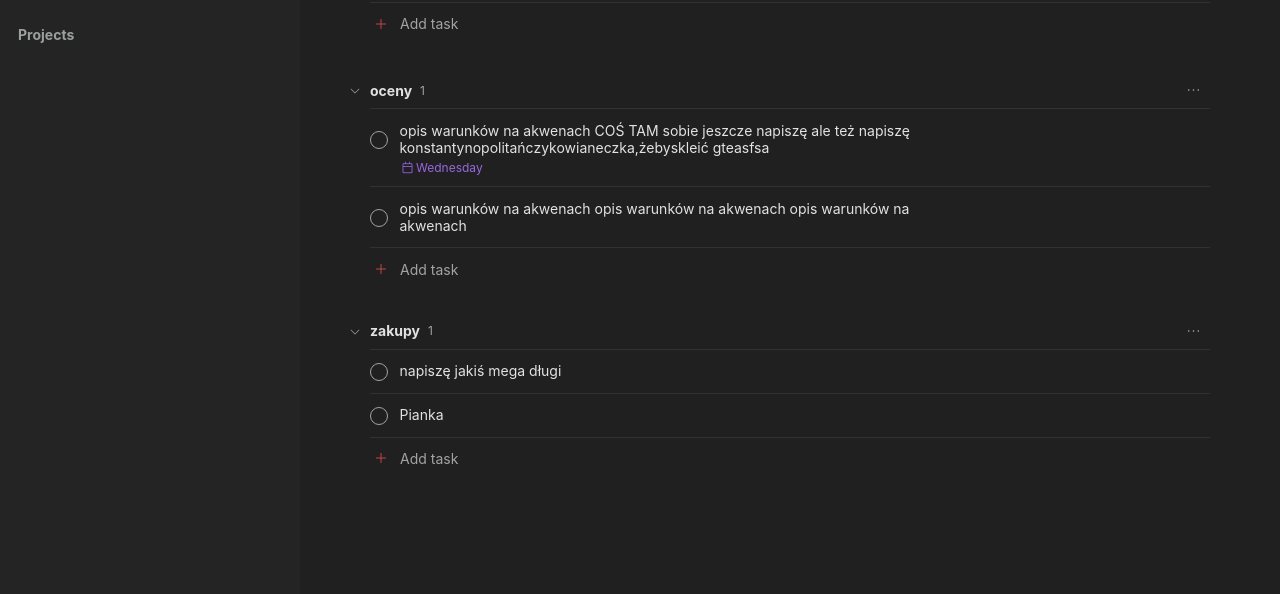
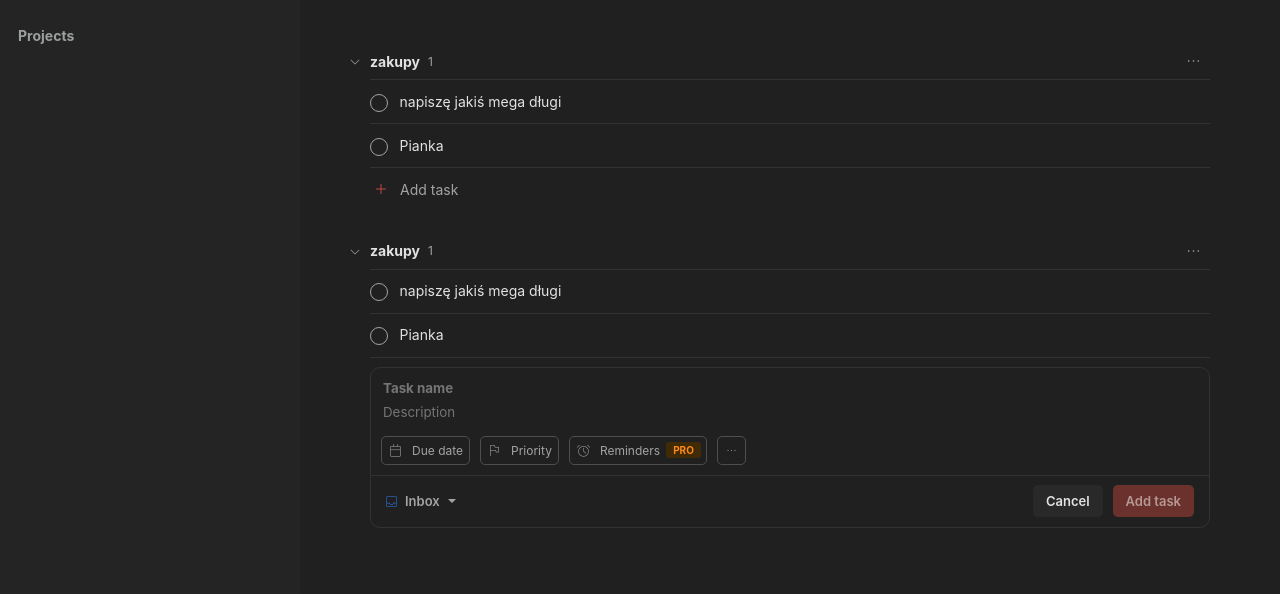
Before and after one commit to Hubert-rgb/web-todoist-recreation, a plain HTML site: page todoist recreation/index.html in a window 1280 px wide. Shown: the part 206-800 px from the top of the page. Drawn offline with nearby package versions, Linux system fonts and the light colour scheme.

Commit message:
add Task window

```diff
--- /dev/null
+++ b/todoist recreation/addTask.css
@@ -0,0 +1,136 @@
+.addTask{
+    margin-left: 70px;
+    margin-right: 70px;
+    border-radius: 10px;
+    border: 1px solid #323232;
+    margin-top: 0;
+
+}
+.addTask .taskNameInput textarea::placeholder{
+    font-weight: 700;
+}
+.addTask .taskDescriptionInput{
+    margin-bottom: 10px;
+}
+.addTask > div {
+    margin: 10px;
+}
+.addTask:has(textarea:focus){
+    border: 1px solid rgb(102, 102, 102);
+}
+
+.addTask .additionalOptionsBar{
+    display: flex;
+    align-items: center;
+}
+.addTask .additionalOptionsBar > div{
+    display: flex;
+    align-items: center;
+    margin-right: 10px;
+    border-radius: 5px;
+    border: 1px solid #4e4e4e;
+}
+.addTask .additionalOptionsBar > div:hover{
+    background-color: #242424;
+}
+.addTask .additionalOptionsBar > div:hover span{
+    color: rgb(226, 226, 226);
+}
+.addTask .additionalOptionsBar span{
+    font-size: 17px;
+    margin:3px
+}
+.addTask .additionalOptionsBar .pro{
+    background-color: rgb(65,42,6);
+    border-radius: 3px;
+    margin-right: 5px;
+}
+.addTask .additionalOptionsBar .pro > p{
+    margin: 0;
+    padding-left: 7px;
+    padding-right: 7px;
+    padding-top: 2px;
+    padding-bottom: 2px;
+    color: #fe8a19;
+    font-weight: 700;
+    font-size: 10px;
+}
+.addTask .additionalOptionsBar p{
+    margin-right: 3px;
+    margin-top: 3px;
+    margin-bottom: 3px;
+}
+
+.addTask .bottomButtons{
+    display: flex;
+    align-items: center;
+    justify-content: space-between;
+}
+.addTask .bottomButtons .selectProject{
+    display: flex;
+    align-items: center;
+}
+.addTask textarea{
+    background-color: transparent;
+    border: none;
+    outline: none;
+    color: rgb(226, 226, 226);
+    width: 100%;
+    resize: none;
+    font-family: -apple-system,system-ui,"Segoe UI",Roboto,Noto,Oxygen-Sans,Ubuntu,
+    Cantrell,"Helvetica Neue",sans-serif,"Apple Color Emoji","Segoe UI Emoji",
+    "Segoe UI Symbol";
+}
+.addTask .bottomButtons span{
+    color: rgb(43, 115, 224);
+    font-size: 17px;
+}
+.addTask .dropDownArrow{
+    width: 0;
+    height: 0;
+    border-left: 4px solid transparent;
+    border-right: 4px solid transparent;
+
+    border-top: 4px solid rgb(163,163,163);
+    margin-left: 5px;
+}
+.addTask .bottomButtons p{
+    font-weight: 600;
+    font-size: 13px;
+}
+.addTask .bottomButtons .cancelButton{
+    background-color: #292929;
+    padding-left: 10px;
+    padding-right: 10px;
+    padding-top: 5px;
+    padding-bottom: 5px;
+    border-radius: 5px;
+}
+.addTask .bottomButtons .cancelButton p{
+    color: rgb(226, 226, 226);
+}
+.addTask .bottomButtons .cancelButton:hover{
+    background-color: #363636;
+}
+.addTask .bottomButtons .AddTaskButton:hover{
+    background-color: #c53727;
+}
+.addTask .bottomButtons .AddTaskButton{
+    background-color: #de4c4a;
+    padding-left: 10px;
+    padding-right: 10px;
+    padding-top: 5px;
+    padding-bottom: 5px;
+    border-radius: 5px;
+    cursor: auto;
+}
+.addTask .bottomButtons .AddTaskButton p{
+    color: rgb(255,255,255);
+}
+.addTask:has(textarea:placeholder-shown) .bottomButtons .AddTaskButton{
+    background-color: #6b312c;
+    cursor: not-allowed;
+}
+.addTask:has(textarea:placeholder-shown) .bottomButtons .AddTaskButton p{
+    color: #b59895;
+}
--- a/todoist recreation/inbox.css
+++ b/todoist recreation/inbox.css
@@ -6,9 +6,15 @@ html, body{
     position:relative;
     margin-left:300px;
     display: flex;
-    flex-direction: column;
-    align-content: center;
-
+    align-items: center;
+}
+.inboxContent{
+    margin:auto;
+}
+.inbox > div{
+    max-width: 1000px;
+    min-width: 500px;
+    width: 100%;
 }
 .inbox button{
     background-color: transparent;
@@ -74,10 +80,11 @@ html, body{
 }
 .inbox .right button{
     padding: 0;
-    margin: 15px;
+    margin-left: 15px;
 }
 .inbox .right a{
     padding: 0;
+    margin-left: 15px;
 }
 .inbox .right button:hover p{
     color: rgb(226, 226, 226);
@@ -143,4 +150,10 @@ html, body{
     .insertionSection input{
         width: 100%;
     }
+    .innerTask > .right{
+        display: none;
+    }
+    .inbox > div{
+        min-width: none;
+    }
 }
--- a/todoist recreation/index.html
+++ b/todoist recreation/index.html
@@ -19,6 +19,7 @@
     <link rel="stylesheet" href="inbox.css">
     <link rel="stylesheet" href="task.css">
     <link rel="stylesheet" href="section.css">
+    <link rel="stylesheet" href="addTask.css">
     <link rel="stylesheet" href="https://fonts.googleapis.com/css2?family=Material+Symbols+Outlined:opsz,wght,FILL,GRAD@20..48,100..700,0..1,-50..200" />
     <link rel="stylesheet" href="https://fonts.googleapis.com/css2?family=Material+Symbols+Outlined:opsz,wght,FILL,GRAD@20..48,100..700,0..1,-50..200" />
     <link rel="stylesheet" href="https://fonts.googleapis.com/css2?family=Material+Symbols+Outlined:opsz,wght,FILL,GRAD@20..48,100..700,0..1,-50..200" />
@@ -34,7 +35,9 @@
 <body>
     <div class="navbar">
         <div class="left">
+            <div class="menuButton">
                 <span class="material-symbols-outlined">menu </span>
+            </div>
             <span class="material-symbols-outlined">home</span>
             <div class="insertionSection">
                 <div class="insertionSectionPlaceholder">
@@ -98,6 +101,7 @@
         </div>
     </div>
     <div class="inbox">
+        <div class="inboxContent">
             <div class="inboxHead">
                 <h3>Inbox</h3>
                 <div class="right">
@@ -163,7 +167,7 @@
                     <div class="innerSectionHeader">
                         <div class="firstLine">
                             <div class="left">
-                            <h5>oceny</h5>
+                                <h5>zakupy</h5>
                                 <p class="taskNumberIndicator">1</p>
                             </div>
                             <div class="right">
@@ -179,7 +183,7 @@
                         <div class="taskInfo">
                             <div class="left">
                                 <input type="radio">
-                            <p>opis warunków na akwenach COŚ TAM sobie jeszcze napiszę ale też napiszę konstantynopolitańczykowianeczka,żebyskleić gteasfsa</p>
+                                <p>napiszę jakiś mega długi </p>
                             </div>
                             <div class="right">
                                 <span class="material-symbols-outlined">border_color</span>
@@ -187,10 +191,6 @@
                             <span class="material-symbols-outlined">chat_bubble</span>
                             </div>
 
-                    </div>
-                    <div class="taskDate">
-                        <span class="material-symbols-outlined">calendar_today</span>
-                        <p>Wednesday</p>
                         </div>
                         <hr>
                     </div>
@@ -204,7 +204,7 @@
                         <div class="taskInfo">
                             <div class="left">
                                 <input type="radio">
-                            <p>opis warunków na akwenach opis warunków na akwenach opis warunków na akwenach</p>
+                                <p>Pianka</p>
                             </div>
                             <div class="right">
                                 <span class="material-symbols-outlined">border_color</span>
@@ -294,11 +294,64 @@
                         <span class="material-symbols-outlined">more_horiz</span>
                     </div>
                 </div>
-            <div class="selectAddTask">
-                <span class="material-symbols-outlined">add</span>
+            </div>
+            <div class="addTask">
+                <div class="top">
+                    <div class="taskNameInput">
+                        <textarea placeholder="Task name" rows="1"></textarea>
+                    </div>
+                    <div class="taskDescriptionInput">
+                        <textarea placeholder="Description" rows="1"></textarea>
+                    </div>
+                    <div class="additionalOptionsBar">
+                        <div class="selectDueDate">
+                            <span class="material-symbols-outlined">calendar_today</span>
+                            <p>Due date</p>
+                        </div>
+                        <div class="selectPriority">
+                            <span class="material-symbols-outlined">flag</span>
+                            <p>Priority</p>
+                        </div>
+                        <div class="selectReminders">
+                            <span class="material-symbols-outlined">alarm</span>
+                            <p>Reminders</p>
+                            <div class="pro">
+                                <p>PRO</p>
+                            </div>
+                        </div>
+                        <div class="selectAddMore">
+                            <span class="material-symbols-outlined">more_horiz</span>
+                        </div>
+                    </div>
+                </div>
+
+                <hr>
+                <div class="bottomButtons">
+                    <div class="left">
+                        <div class="selectProject">
+                            <span class="material-symbols-outlined">inbox</span>
+                            <p>Inbox</p>
+                            <div class="dropDownArrow"></div>
+                        </div>
+                    </div>
+                    <div class="right">
+                        <div class="cancelButton">
+                            <p>Cancel</p>
+                        </div>
+                        <div class="AddTaskButton">
                             <p>Add task</p>
+                        </div>
+                    </div>
+                </div>
+
+            </div>
+            <div class="selectAddSection">
+                <hr>
+                <h5>Add section</h5>
+                <hr>
             </div>
         </div>
     </div>
 </body>
 </html>
+<!-- TODO inbox as a centralised flexbox with fixed max width and changable while display is under 1200px -->
--- a/todoist recreation/navbar.css
+++ b/todoist recreation/navbar.css
@@ -14,11 +14,11 @@
     font-size: 25px;
     color: hsla(0,0%,100%,.87);
 }
-.left > span:hover {
+.navbar .left span:hover {
     background-color: hsla(0,0%,100%,0.3);
     border-radius: 3px;
 }
-.left > span {
+.navbar .left span {
     padding: 2px;
     margin: 1px;
 }
```
Lines whose indentation alone changed are shown as unchanged.
